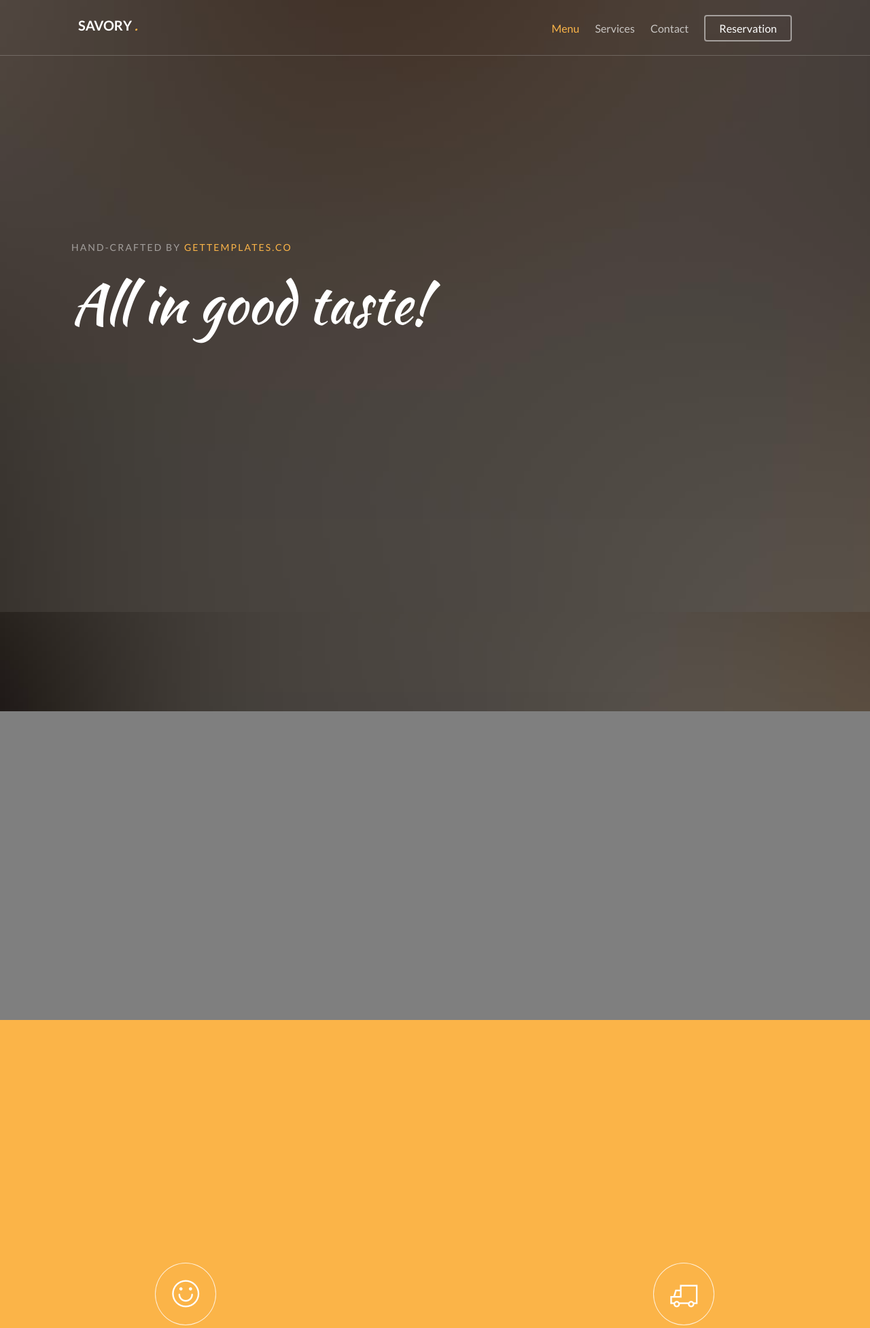
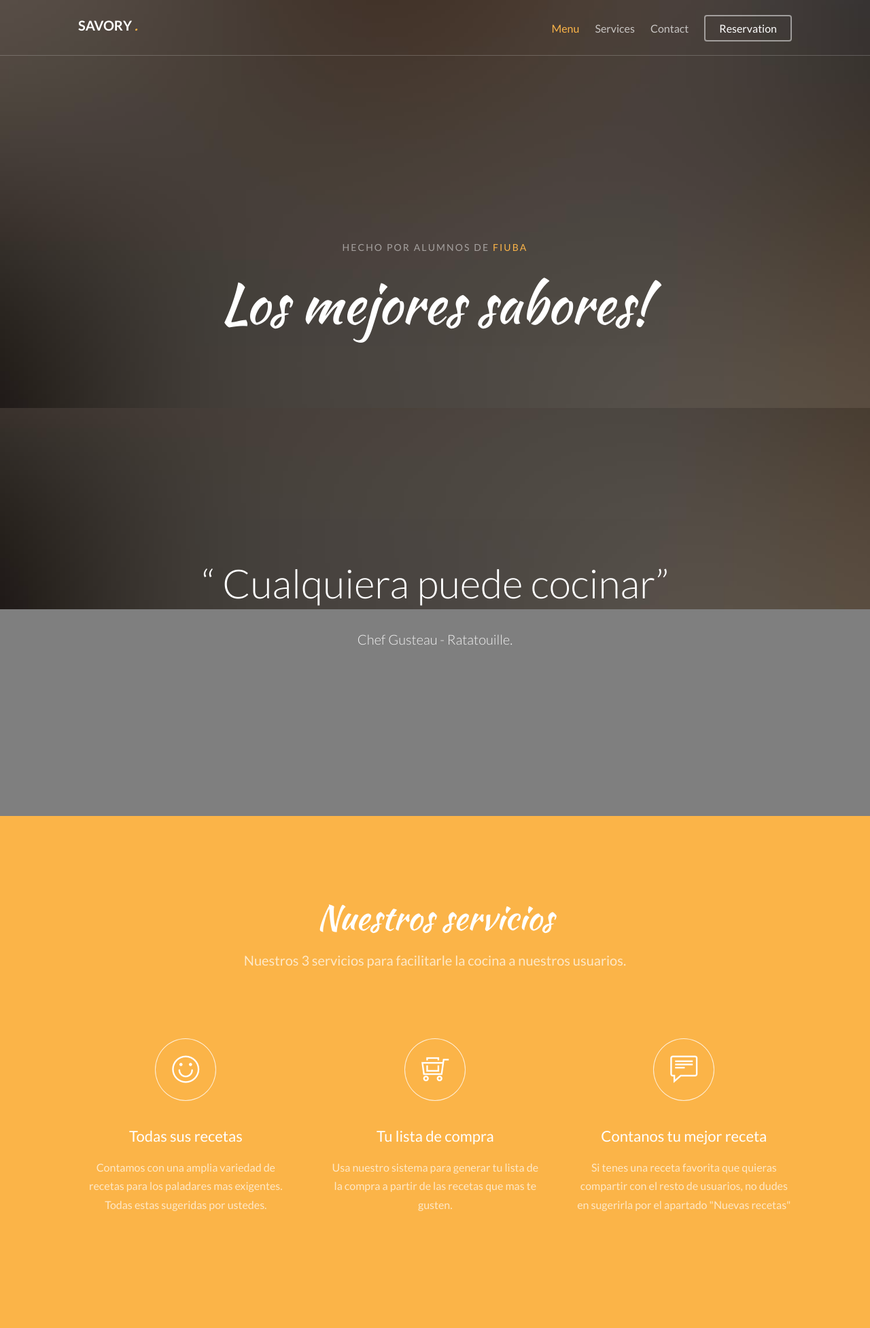
Before and after one commit to MateoGonzalezPautaso/TP1-Codigo_FIUBA-TB022_IDS, a Flask app: page / in a window 1280 px wide. Shown: the top 1953 px of the page at 68% size. Run offline with Flask 3, Linux system fonts and the light colour scheme; some web fonts are replaced.

Commit message:
feat: modificar index para cumplir nuestros requisitos
cambiar contenido del template

CARD ID: 665249b37f713570c213d6f3

```diff
--- a/pagina web/savory/templates/index.html
+++ b/pagina web/savory/templates/index.html
@@ -1,20 +1,20 @@
 {% extends "base.html" %}
 
-{% block title %} Index {% endblock %}
+{% block title %} Código FIUBA {% endblock %}
 
 {% block body %}
 
-	<header id="gtco-header" class="gtco-cover gtco-cover-md" role="banner" style="background-image: url(images/img_bg_1.jpg)" data-stellar-background-ratio="0.5">
+	<header id="gtco-header" class="gtco-cover gtco-cover-sm" role="banner" style="background-image: url(images/img_bg_1.jpg)" data-stellar-background-ratio="0.5">
 		<div class="overlay"></div>
 		<div class="gtco-container">
 			<div class="row">
-				<div class="col-md-12 col-md-offset-0 text-left">
+				<div class="col-md-12 col-md-offset-0 text-center">
 
 
 					<div class="row row-mt-15em">
-						<div class="col-md-7 mt-text animate-box" data-animate-effect="fadeInUp">
-							<span class="intro-text-small">Hand-crafted by <a href="http://gettemplates.co" target="_blank">GetTemplates.co</a></span>
-							<h1 class="cursive-font">All in good taste!</h1>
+						<div class="col-md-12 mt-text animate-box" data-animate-effect="fadeInUp">
+							<span class="intro-text-small">Hecho por alumnos de <a href="https://www.fi.uba.ar/" target="_blank">FIUBA</a></span>
+							<h1 class="cursive-font">Los mejores sabores!</h1>
 						</div>
 
 					</div>
@@ -30,8 +30,8 @@
 		<div class="gtco-container text-center">
 			<div class="display-t">
 				<div class="display-tc">
-					<h1>&ldquo; Their high quality of service makes me back over and over again!&rdquo;</h1>
-					<p>&mdash; John Doe, CEO of XYZ Co.</p>
+					<h1>&ldquo; Cualquiera puede cocinar&rdquo;</h1>
+					<p> Chef Gusteau - Ratatouille.</p>
 				</div>
 			</div>
 		</div>
@@ -43,8 +43,8 @@
 		<div class="gtco-container">
 			<div class="row">
 				<div class="col-md-8 col-md-offset-2 text-center gtco-heading animate-box">
-					<h2 class="cursive-font">Our Services</h2>
-					<p>Dignissimos asperiores vitae velit veniam totam fuga molestias accusamus alias autem provident. Odit ab aliquam dolor eius.</p>
+					<h2 class="cursive-font">Nuestros servicios</h2>
+					<p>Nuestros 3 servicios para facilitarle la cocina a nuestros usuarios.</p>
 				</div>
 			</div>
 			<div class="row">
@@ -53,26 +53,26 @@
 						<span class="icon">
 							<i class="ti-face-smile"></i>
 						</span>
-						<h3>Happy People</h3>
-						<p>Dignissimos asperiores vitae velit veniam totam fuga molestias accusamus alias autem provident. Odit ab aliquam dolor eius.</p>
+						<h3>Todas sus recetas</h3>
+						<p>Contamos con una amplia variedad de recetas para los paladares mas exigentes. Todas estas sugeridas por ustedes.</p>
 					</div>
 				</div>
 				<div class="col-md-4 col-sm-6">
 					<div class="feature-center animate-box" data-animate-effect="fadeIn">
 						<span class="icon">
-							<i class="ti-thought"></i>
+							<i class="ti-shopping-cart-full"></i>
 						</span>
-						<h3>Creative Culinary</h3>
-						<p>Dignissimos asperiores vitae velit veniam totam fuga molestias accusamus alias autem provident. Odit ab aliquam dolor eius.</p>
+						<h3>Tu lista de compra</h3>
+						<p>Usa nuestro sistema para generar tu lista de la compra a partir de las recetas que mas te gusten.</p>
 					</div>
 				</div>
 				<div class="col-md-4 col-sm-6">
 					<div class="feature-center animate-box" data-animate-effect="fadeIn">
 						<span class="icon">
-							<i class="ti-truck"></i>
+							<i class="ti-comment-alt"></i>
 						</span>
-						<h3>Food Delivery</h3>
-						<p>Dignissimos asperiores vitae velit veniam totam fuga molestias accusamus alias autem provident. Odit ab aliquam dolor eius.</p>
+						<h3>Contanos tu mejor receta</h3>
+						<p>Si tenes una receta favorita que quieras compartir con el resto de usuarios, no dudes en sugerirla por el apartado "Nuevas recetas"</p>
 					</div>
 				</div>
 
@@ -87,8 +87,8 @@
 
 			<div class="row">
 				<div class="col-md-8 col-md-offset-2 text-center gtco-heading animate-box">
-					<h2 class="cursive-font primary-color">Fun Facts</h2>
-					<p>Dignissimos asperiores vitae velit veniam totam fuga molestias accusamus alias autem provident. Odit ab aliquam dolor eius.</p>
+					<h2 class="cursive-font primary-color">Nuestra historia</h2>
+					<p>Te contamos un poco sobre la página y sus estadisticas en tiempo real.</p>
 				</div>
 			</div>
 
@@ -97,26 +97,26 @@
 				<div class="col-md-3 col-sm-6 animate-box" data-animate-effect="fadeInUp">
 					<div class="feature-center">
 						<span class="counter js-counter" data-from="0" data-to="5" data-speed="5000" data-refresh-interval="50">1</span>
-						<span class="counter-label">Avg. Rating</span>
+						<span class="counter-label">Cantidad de usuarios</span> <!--OBTENER VALOR POR API Y BASE DE DATOS-->
 
 					</div>
 				</div>
 				<div class="col-md-3 col-sm-6 animate-box" data-animate-effect="fadeInUp">
 					<div class="feature-center">
 						<span class="counter js-counter" data-from="0" data-to="43" data-speed="5000" data-refresh-interval="50">1</span>
-						<span class="counter-label">Food Types</span>
+						<span class="counter-label">Cantidad de recetas</span> <!--OBTENER VALOR POR API Y BASE DE DATOS-->
 					</div>
 				</div>
 				<div class="col-md-3 col-sm-6 animate-box" data-animate-effect="fadeInUp">
 					<div class="feature-center">
-						<span class="counter js-counter" data-from="0" data-to="32" data-speed="5000" data-refresh-interval="50">1</span>
-						<span class="counter-label">Chef Cook</span>
+						<span class="counter js-counter" data-from="0" data-to="7" data-speed="5000" data-refresh-interval="50">1</span>
+						<span class="counter-label">Desarrolladores</span>
 					</div>
 				</div>
 				<div class="col-md-3 col-sm-6 animate-box" data-animate-effect="fadeInUp">
 					<div class="feature-center">
-						<span class="counter js-counter" data-from="0" data-to="1985" data-speed="5000" data-refresh-interval="50">1</span>
-						<span class="counter-label">Year Started</span>
+						<span class="counter js-counter" data-from="0" data-to="2024" data-speed="5000" data-refresh-interval="50">1</span>
+						<span class="counter-label">Desde</span>
 
 					</div>
 				</div>
```
